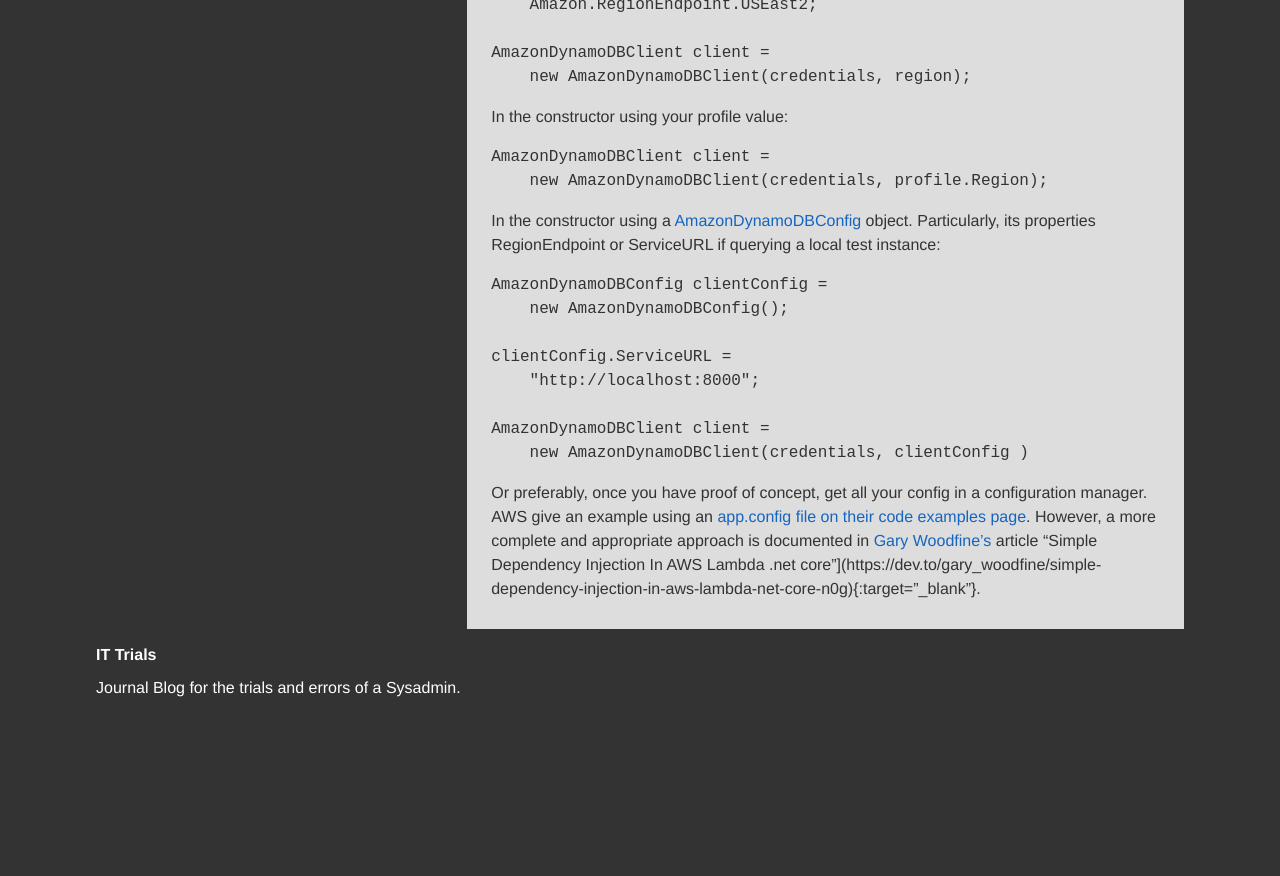
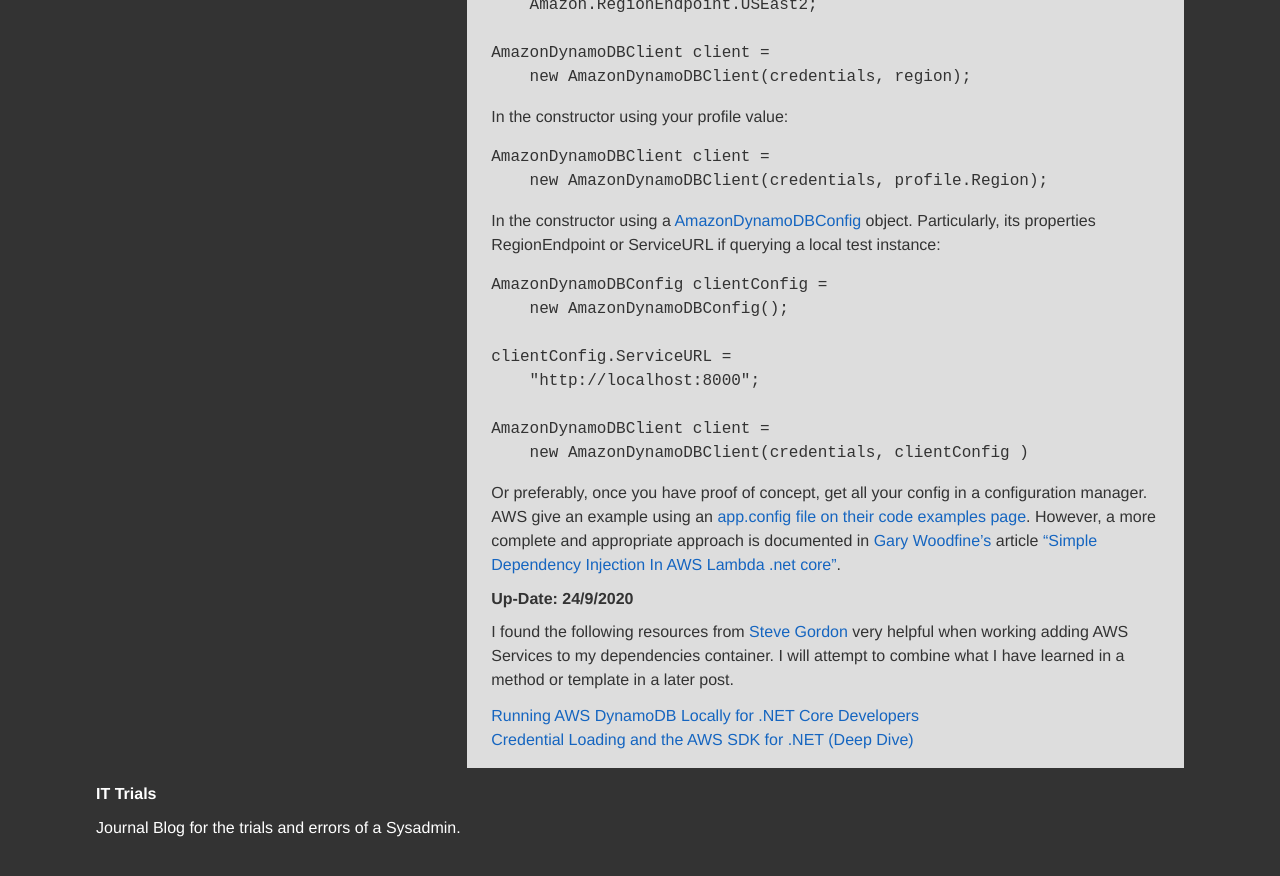
Before and after one commit to IT-trials/IT-trials.github.io, a Jekyll site: the page built from _posts/2020-09-10-DynamoDB-database-not-found-exception.markdown, in a window 1280 px wide and 900 px high, scrolled down 846 px. Shown: the top 876 px of the window. Built offline with Jekyll 4.4.1, drawn with Linux system fonts in a browser that asks for light colours; comment, search, counter and statistics services are not loaded; before the commit the page ends 1606 px from its top, so only the background shows below that.

Commit message:
Fix a typo and add some links

```diff
--- a/_posts/2020-09-10-DynamoDB-database-not-found-exception.markdown
+++ b/_posts/2020-09-10-DynamoDB-database-not-found-exception.markdown
@@ -53,4 +53,10 @@
     AmazonDynamoDBClient client =
         new AmazonDynamoDBClient(credentials, clientConfig )
 
-Or preferably, once you have proof of concept, get all your config in a configuration manager. AWS give an example using an [app.config file on their code examples page](https://docs.aws.amazon.com/amazondynamodb/latest/developerguide/CodeSamples.DotNet.html){:target="_blank"}. However, a more complete and appropriate approach is documented in [Gary Woodfine's](https://dev.to/gary_woodfine){:target="_blank"}  article "Simple Dependency Injection In AWS Lambda .net core"](https://dev.to/gary_woodfine/simple-dependency-injection-in-aws-lambda-net-core-n0g){:target="_blank"}.
+Or preferably, once you have proof of concept, get all your config in a configuration manager. AWS give an example using an [app.config file on their code examples page](https://docs.aws.amazon.com/amazondynamodb/latest/developerguide/CodeSamples.DotNet.html){:target="_blank"}. However, a more complete and appropriate approach is documented in [Gary Woodfine's](https://dev.to/gary_woodfine){:target="_blank"}  article ["Simple Dependency Injection In AWS Lambda .net core"](https://dev.to/gary_woodfine/simple-dependency-injection-in-aws-lambda-net-core-n0g){:target="_blank"}.
+
+### Up-Date: 24/9/2020
+I found the following resources from [Steve Gordon](https://www.stevejgordon.co.uk/author/stevejgordon){:target="_blank"} very helpful when working adding AWS Services to my dependencies container.  I will attempt to combine what I have learned in a method or template in a later post.
+
+- [Running AWS DynamoDB Locally for .NET Core Developers](https://www.stevejgordon.co.uk/running-aws-dynamodb-locally-for-net-core-developers){:target="_blank"}
+- [Credential Loading and the AWS SDK for .NET (Deep Dive)](https://www.stevejgordon.co.uk/credential-loading-and-the-aws-sdk-for-dotnet-deep-dive){:target="_blank"}
```
